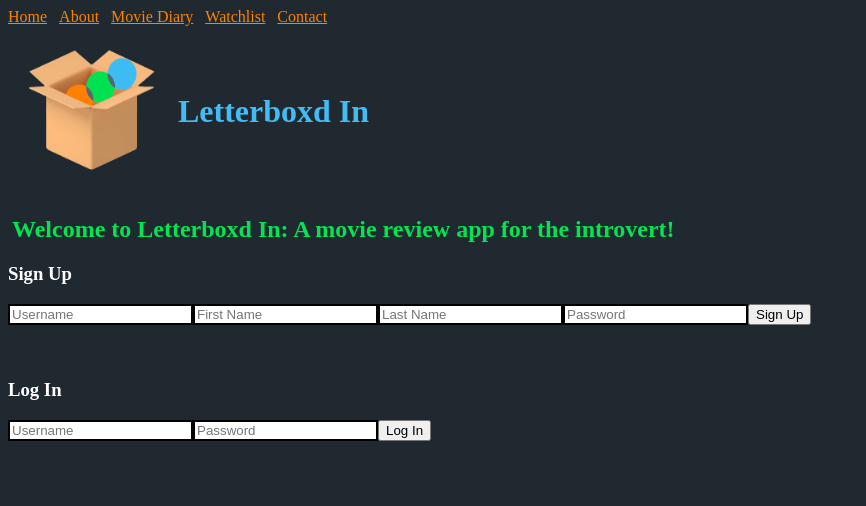
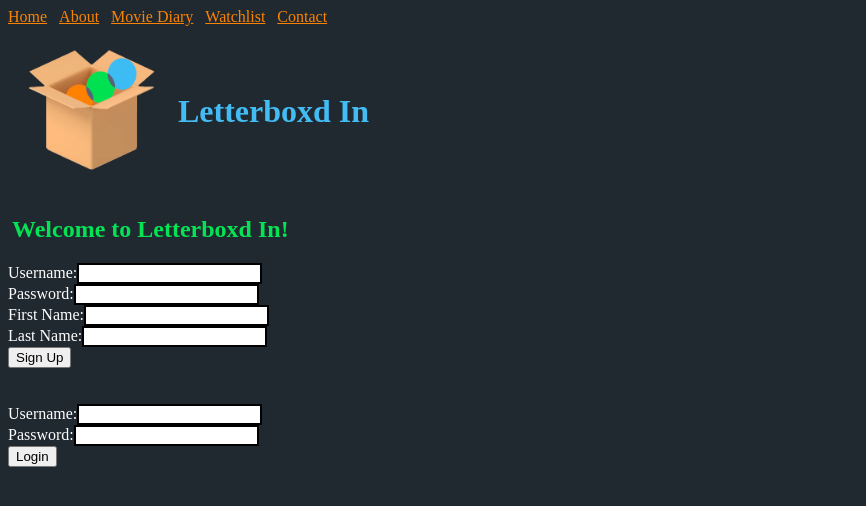
Before and after one commit to willmetzler/Letterboxd-In, a React (Vite) app in the folder client/: page / in a window 1280 px wide. Shown: the top 506 px of the page, without its empty margins (0-866 px from the left). Built offline with nearby package versions, Linux system fonts and the light colour scheme; no server answers; a web font is replaced by a local one.

Commit message:
update diary routes

```diff
--- a/client/src/components/App.jsx
+++ b/client/src/components/App.jsx
@@ -1,42 +1,20 @@
-import React, { useState, useEffect } from 'react';
+import React from 'react';
 import { Outlet } from 'react-router-dom';
 import Navbar from './Navbar';
+import { UserProvider } from './UserContext';
 
 function App() {
-    const [user, setUser] = useState(null);
-
-    useEffect(() => {
-        fetch('/api/get-session')
-            .then(res => res.json())
-            .then(data => {
-                if (data.id) {
-                    setUser(data);
-                }
-            });
-    }, []);
-
-    const handleLogin = (userData) => {
-        setUser(userData);
-    };
-
-    const handleLogout = () => {
-        fetch('/api/logout', {
-            method: 'DELETE'
-        })
-        .then(() => {
-            setUser(null);
-        });
-    };
-
     return (
-        <div>
-            <Navbar user={user} onLogout={handleLogout} />
-            <div className="main-header">
-                <img id="main-logo" width={170} height={170} src="src/assets/letterboxdinlogofinal.png" />
-                <h1 id="main-title">Letterboxd In</h1>
+        <UserProvider>
+            <div>
+                <Navbar />
+                <div className="main-header">
+                    <img id="main-logo" width={170} height={170} src="src/assets/letterboxdinlogofinal.png" />
+                    <h1 id="main-title">Letterboxd In</h1>
+                </div>
+                <Outlet />
             </div>
-            <Outlet context={{ user, handleLogin, handleLogout }} />
-        </div>
+        </UserProvider>
     );
 }
 
--- a/client/src/components/Diary.jsx
+++ b/client/src/components/Diary.jsx
@@ -1,33 +1,33 @@
-import React, { useState, useEffect } from "react";
+import React, { useState, useEffect, useContext } from "react";
 import Movies from "./Movies";
 import MovieForm from "./MovieForm";
 import EditMovies from "./EditMovies";
 import UserPanel from "./UserPanel";
+import { UserContext } from "./UserContext";
 
 function Diary() {
+    const { user, setUser } = useContext(UserContext);
     const [movies, setMovies] = useState([]);
     const [editMovie, setEditMovie] = useState(null);
-    const [user, setUser] = useState(null);
 
     useEffect(() => {
-        fetch('/api/get-session')
-            .then(res => res.json())
-            .then(data => {
-                if (data.id) {
-                    setUser(data);
-                    fetch("http://localhost:3000/movies")
+        if (user) {
+            fetchMovies();
+        }
+    }, [user]);
+
+    const fetchMovies = () => {
+        fetch("/api/movies")
             .then((res) => res.json())
             .then((movieData) => setMovies(movieData));
-                }
-            });
-    }, []);
+    };
 
-    function handleEdit(movie) {
+    const handleEdit = (movie) => {
         setEditMovie(movie);
-    }
+    };
 
-    function handleEditFormSubmit(updatedMovie) {
-        fetch(`http://localhost:3000/movies/${updatedMovie.id}`, {
+    const handleEditFormSubmit = (updatedMovie) => {
+        fetch(`/api/movies/${updatedMovie.id}`, {
             method: 'PATCH',
             headers: {
                 'Content-Type': 'application/json',
@@ -42,7 +42,12 @@
             setEditMovie(null);
         })
         .catch(error => console.error('Error updating movie:', error));
-    }
+    };
+
+    const handleLogin = (userData) => {
+        setUser(userData);
+        fetchMovies();
+    };
 
     return (
         <div id="movie-diary">
@@ -72,7 +77,7 @@
             ) : (
                 <>
                     <h2 className="subheader">Log in or sign up to add a film</h2>
-                    <UserPanel onLogin={setUser} />
+                    <UserPanel onLogin={handleLogin} />
                 </>
             )}
         </div>
--- a/client/src/components/Home.jsx
+++ b/client/src/components/Home.jsx
@@ -1,13 +1,14 @@
 import React, { useContext } from 'react';
-import { Link, useOutletContext } from 'react-router-dom';
+import { Link } from 'react-router-dom';
+import { UserContext } from './UserContext';
 import UserPanel from './UserPanel';
 
 function Home() {
-    const { user, handleLogin } = useOutletContext();
+    const { user } = useContext(UserContext);
 
     return (
         <>
-            <h2 className="subheader">Welcome to Letterboxd In: A movie review app for the introvert!</h2>
+            <h2 className="subheader">Welcome to Letterboxd In{user ? ` ${user.username}` : ''}!</h2>
             {user ? (
                 <>
                     <h3 id="site-directory">Site Directory:</h3>
@@ -21,7 +22,7 @@
                     <h4 className="directory-details">Learn more about Letterboxd In!</h4>
                 </>
             ) : (
-                <UserPanel onLogin={handleLogin} />
+                <UserPanel />
             )}
         </>
     );
--- a/client/src/components/Login.jsx
+++ b/client/src/components/Login.jsx
@@ -1,17 +1,10 @@
-import React, { useState } from 'react';
+import React, { useState, useContext } from "react";
+import { UserContext } from "./UserContext";
 
 function Login({ onLogin }) {
-    const [formData, setFormData] = useState({
-        username: '',
-        password: ''
-    });
-
-    const handleChange = (e) => {
-        setFormData({
-            ...formData,
-            [e.target.name]: e.target.value
-        });
-    };
+    const [username, setUsername] = useState('');
+    const [password, setPassword] = useState('');
+    const { setUser } = useContext(UserContext);
 
     const handleSubmit = (e) => {
         e.preventDefault();
@@ -20,24 +13,32 @@
             headers: {
                 'Content-Type': 'application/json'
             },
-            body: JSON.stringify(formData)
+            body: JSON.stringify({ username, password })
         })
-            .then(res => res.json())
-            .then(user => {
-                if (user.id) {
-                    onLogin(user);
-                } else {
-                    alert(user.error);
-                }
-            });
+        .then(res => res.json())
+        .then(data => {
+            if (data.id) {
+                setUser(data);
+                onLogin(data);
+            } else {
+                console.error('Login failed');
+            }
+        });
     };
 
     return (
         <form onSubmit={handleSubmit}>
-            <h3>Log In</h3>
-            <input type="text" name="username" placeholder="Username" value={formData.username} onChange={handleChange} required />
-            <input type="password" name="password" placeholder="Password" value={formData.password} onChange={handleChange} required />
-            <button type="submit">Log In</button>
+            <label>
+                Username:
+                <input type="text" value={username} onChange={(e) => setUsername(e.target.value)} />
+            </label>
+            <br />
+            <label>
+                Password:
+                <input type="password" value={password} onChange={(e) => setPassword(e.target.value)} />
+            </label>
+            <br />
+            <button type="submit">Login</button>
         </form>
     );
 }
--- a/client/src/components/Navbar.jsx
+++ b/client/src/components/Navbar.jsx
@@ -1,7 +1,18 @@
-import React from 'react';
+import React, { useContext } from 'react';
 import { Link } from 'react-router-dom';
+import { UserContext } from './UserContext';
 
-function Navbar({ user, onLogout }) {
+function Navbar() {
+    const { user, setUser } = useContext(UserContext);
+
+    const handleLogout = () => {
+        fetch('/api/logout', {
+            method: 'DELETE'
+        }).then(() => {
+            setUser(null);
+        });
+    };
+
     return (
         <div>
             <Link className='navbar' to="/">Home</Link>
@@ -15,7 +26,7 @@
             <Link className='navbar' to="/contact">Contact</Link>
             &nbsp; &nbsp;
             {user ? (
-                <Link className='navbar' onClick={onLogout}>Log out</Link>
+                <Link className='navbar' onClick={handleLogout}>Log out</Link>
             ) : null}
         </div>
     );
--- a/client/src/components/Signup.jsx
+++ b/client/src/components/Signup.jsx
@@ -1,19 +1,12 @@
-import React, { useState } from 'react';
+import React, { useState, useContext } from "react";
+import { UserContext } from "./UserContext";
 
 function Signup({ onLogin }) {
-    const [formData, setFormData] = useState({
-        username: '',
-        first_name: '',
-        last_name: '',
-        password: ''
-    });
-
-    const handleChange = (e) => {
-        setFormData({
-            ...formData,
-            [e.target.name]: e.target.value
-        });
-    };
+    const [username, setUsername] = useState('');
+    const [password, setPassword] = useState('');
+    const [firstName, setFirstName] = useState('');
+    const [lastName, setLastName] = useState('');
+    const { setUser } = useContext(UserContext);
 
     const handleSubmit = (e) => {
         e.preventDefault();
@@ -22,25 +15,41 @@
             headers: {
                 'Content-Type': 'application/json'
             },
-            body: JSON.stringify(formData)
+            body: JSON.stringify({ username, password, first_name: firstName, last_name: lastName })
         })
-            .then(res => res.json())
-            .then(user => {
-                if (user.id) {
-                    onLogin(user);
-                } else {
-                    alert(user.error);
-                }
-            });
+        .then(res => res.json())
+        .then(data => {
+            if (data.id) {
+                setUser(data);
+                onLogin(data);
+            } else {
+                console.error('Sign-up failed');
+            }
+        });
     };
 
     return (
         <form onSubmit={handleSubmit}>
-            <h3>Sign Up</h3>
-            <input type="text" name="username" placeholder="Username" value={formData.username} onChange={handleChange} required />
-            <input type="text" name="first_name" placeholder="First Name" value={formData.first_name} onChange={handleChange} required />
-            <input type="text" name="last_name" placeholder="Last Name" value={formData.last_name} onChange={handleChange} required />
-            <input type="password" name="password" placeholder="Password" value={formData.password} onChange={handleChange} required />
+            <label>
+                Username:
+                <input type="text" value={username} onChange={(e) => setUsername(e.target.value)} />
+            </label>
+            <br />
+            <label>
+                Password:
+                <input type="password" value={password} onChange={(e) => setPassword(e.target.value)} />
+            </label>
+            <br />
+            <label>
+                First Name:
+                <input type="text" value={firstName} onChange={(e) => setFirstName(e.target.value)} />
+            </label>
+            <br />
+            <label>
+                Last Name:
+                <input type="text" value={lastName} onChange={(e) => setLastName(e.target.value)} />
+            </label>
+            <br />
             <button type="submit">Sign Up</button>
         </form>
     );
--- /dev/null
+++ b/client/src/components/UserContext.jsx
@@ -0,0 +1,23 @@
+import React, { createContext, useState, useEffect } from 'react';
+
+export const UserContext = createContext();
+
+export const UserProvider = ({ children }) => {
+    const [user, setUser] = useState(null);
+
+    useEffect(() => {
+        fetch('/api/get-session')
+            .then(res => res.json())
+            .then(data => {
+                if (data.id) {
+                    setUser(data);
+                }
+            });
+    }, []);
+
+    return (
+        <UserContext.Provider value={{ user, setUser }}>
+            {children}
+        </UserContext.Provider>
+    );
+};
--- a/client/src/components/UserPanel.jsx
+++ b/client/src/components/UserPanel.jsx
@@ -1,4 +1,3 @@
-import React, { useState } from 'react';
 import Signup from "./Signup";
 import Login from "./Login";
 
@@ -6,7 +5,8 @@
     return (
         <div>
             <Signup onLogin={onLogin} />
-            <br /><br />
+            <br />
+            <br />
             <Login onLogin={onLogin} />
         </div>
     );
```
Also changed, not shown: client/src/components/MovieForm.jsx (+17 -30 lines), client/src/components/Movies.jsx (+3 -8 lines), client/src/components/EditMovies.jsx (line endings or trailing spaces), 2 other files (tests, documents, lock files or other folders). Lines whose indentation alone changed are shown as unchanged.
